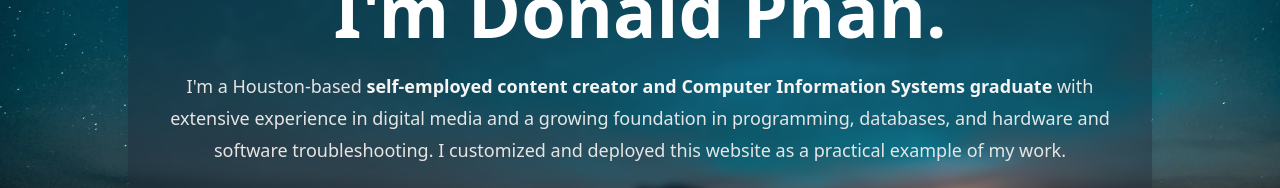
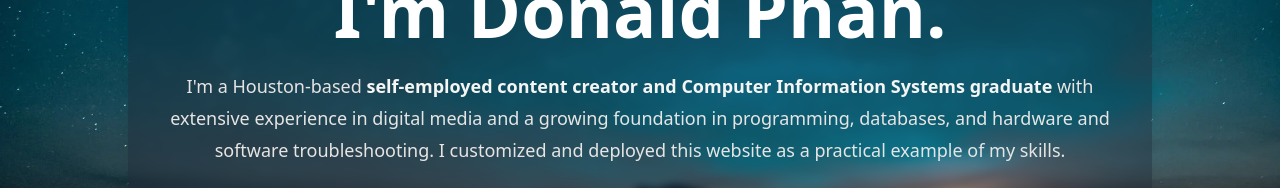
Before and after one commit to dphan89/azure-react-portfolio, a Next.js app: page / in a window 1280 px wide. Shown: the part 272-460 px from the top of the page. Built offline with nearby package versions, Linux system fonts and the light colour scheme.

Commit message:
minor wording, changed "work" to "skills" for grammar

```diff
--- a/src/data/data.tsx
+++ b/src/data/data.tsx
@@ -77,7 +77,7 @@ export const heroData: Hero = {
           self-employed content creator and Computer Information Systems graduate
         </strong>{' '}
         with extensive experience in digital media and a growing foundation in programming, databases, and hardware and
-        software troubleshooting. I customized and deployed this website as a practical example of my work.
+        software troubleshooting. I customized and deployed this website as a practical example of my skills.
       </p>
     </>
   ),
```
